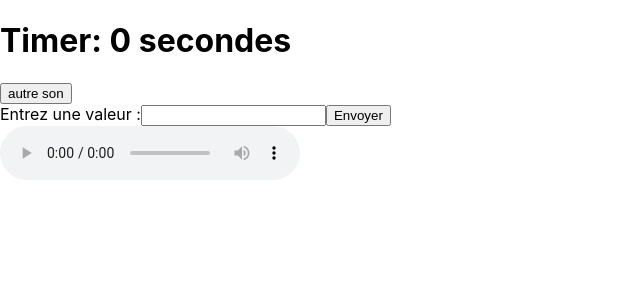
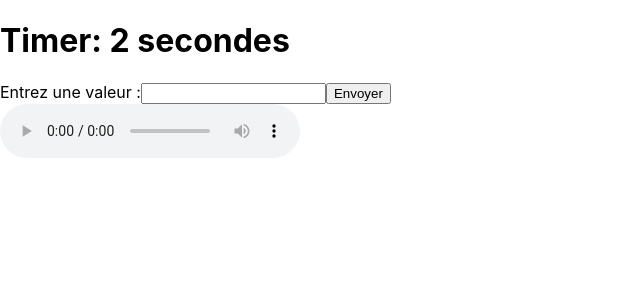
Before and after one commit to Kevdevv/blind-test, a React (Create React App) app: page / in a window 1280 px wide. Shown: the top 300 px of the page, without its empty margins (0-640 px from the left). Built offline with nearby package versions, Linux system fonts and the light colour scheme.

Commit message:
settings timer

```diff
--- a/src/Pages/Landing.js
+++ b/src/Pages/Landing.js
@@ -12,8 +12,13 @@ const Landing = () => {
 
   useEffect(() => {
 
-    if (seconds === 0) {
+    if (seconds === -1) {
       setCurrentComponent(currentComponent +1)
+      setSeconds(3)
+    }
+
+    if (currentComponent === totalComponents) {
+      alert("c'est fini")
       return
     }
     const interval = setInterval(() => {
@@ -24,17 +29,11 @@ const Landing = () => {
   }, [seconds]);
 
 
-  function change() {
-    setCurrentComponent(currentComponent < totalComponents ? currentComponent + 1 : 1);
-  }
-
-
   return (
     <>
     <div>
       <h1>Timer: {seconds} secondes</h1>
     </div>
-    <button onClick={change}>autre son</button>
     {(() => {
         switch (currentComponent) {
           case 1:
```
